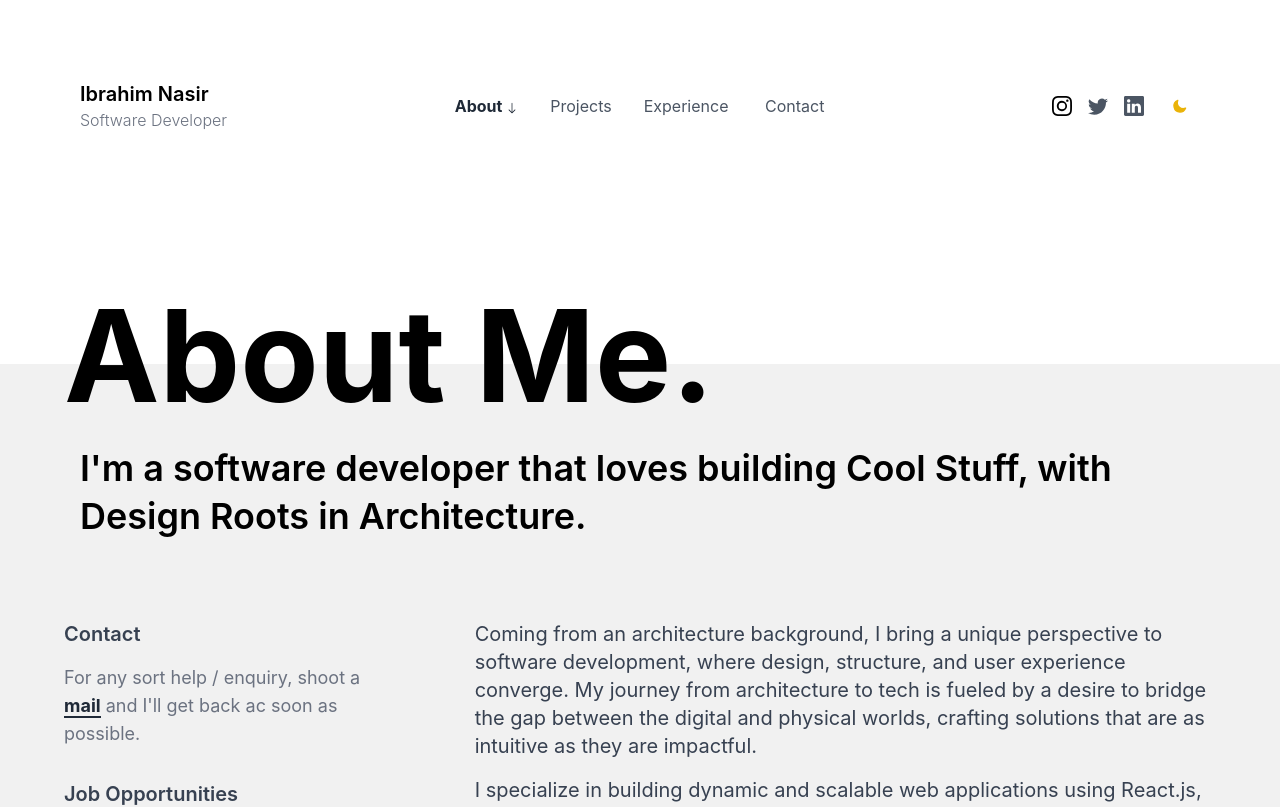
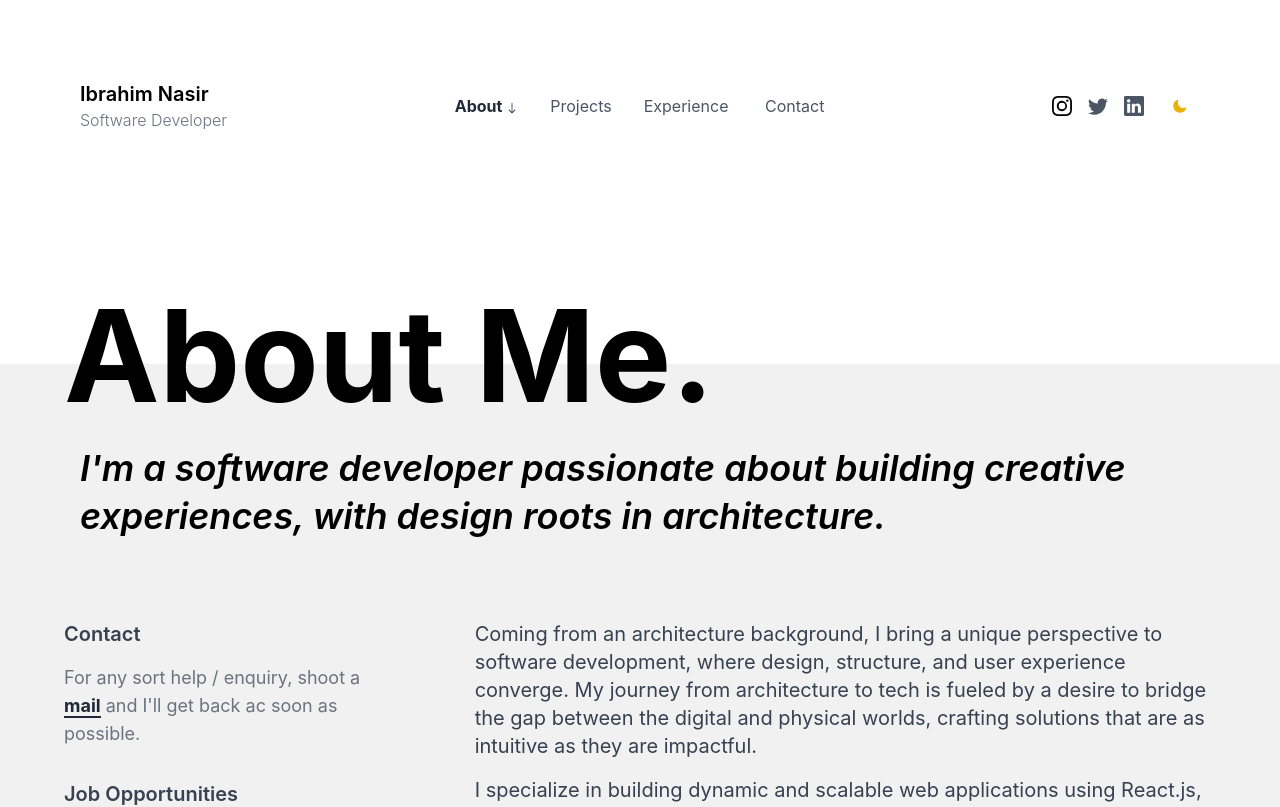
Before and after one commit to EbrahimNas/Ebrahimnas-Portfolio, a Next.js app: page /about in a window 1280 px wide. Shown: the top 807 px of the page. Built offline with nearby package versions, Linux system fonts and the light colour scheme.

Commit message:
deploy V1

```diff
--- a/components/AboutMe.js
+++ b/components/AboutMe.js
@@ -12,7 +12,7 @@ export default function AboutMe() {
       <div className="bg-[#F1F1F1] -mt-10 dark:bg-gray-900">
         <div className="text-container max-w-6xl mx-auto pt-20">
           <p
-            className="leading-loose text-2xl md:text-4xl font-semibold  mx-4"
+            className="leading-loose text-2xl md:text-4xl font-semibold italic mx-4"
             style={{ lineHeight: "3rem" }}
           >
             {userData.about.title}. {/*Currently working on{" "}*/}
--- a/constants/data.js
+++ b/constants/data.js
@@ -31,7 +31,7 @@ const userData = {
   ],
   about: {
     title:
-      "I'm a software developer that loves building  Cool Stuff, with Design Roots in Architecture",
+      "I'm a software developer passionate about building creative experiences, with design roots in architecture",
     description: [
       `Coming from an architecture background, I bring a unique perspective to software development, where design, structure, and user experience converge. My journey from architecture to tech is fueled by a desire to bridge the gap between the digital and physical worlds, crafting solutions that are as intuitive as they are impactful.`,
       `I specialize in building dynamic and scalable web applications using React.js, Next.js, TypeScript, and JavaScript, with a focus on clean design, efficiency, and seamless user experiences. My architectural insights inform every step, from wireframing and planning to crafting user-centric solutions that merge innovative design with functional technology.`,
@@ -78,7 +78,7 @@ const userData = {
     },
   ],
   resumeUrl:
-    "https://drive.google.com/file/d/1uw6O_yCX4oJWSBZ-zbj3iNTNaYxum6pC/view?usp=sharing",
+    "https://drive.google.com/file/d/1BVzL-CQMQIZK4u6XmviOVhU55q3JJfPL/view?usp=sharing",
   socialLinks: {
     instagram: "https://www.instagram.com/ebrahim_nas",
     twitter: "https://twitter.com/ebrahim_nass",
```
